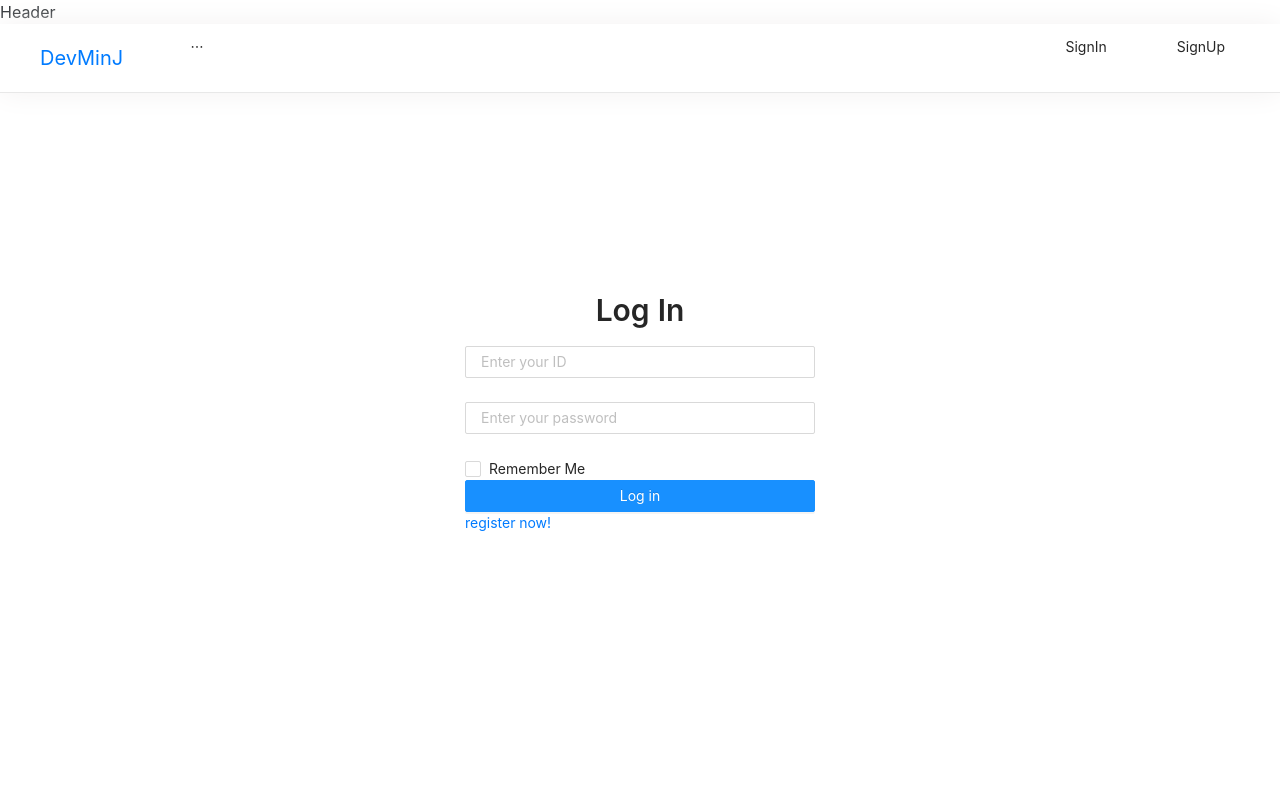
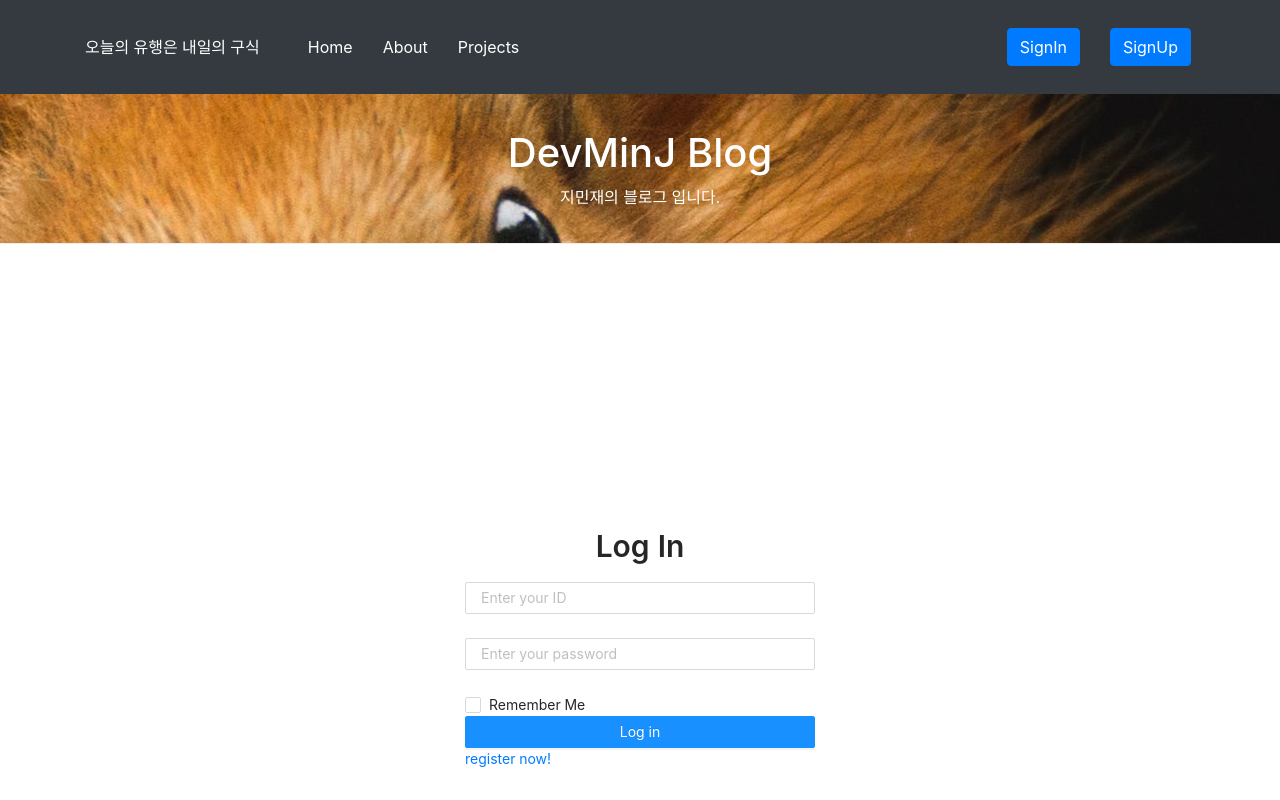
Before and after one commit to ccc96360/Blog, a React (Create React App) app in the folder client/: page /login in a window 1280 px wide. Shown: the top 800 px of the page. Built offline with nearby package versions, Linux system fonts and the light colour scheme; no server answers.

Commit message:
NavBar,Header 적용및 변경 --Left 메뉴-- Home About Projects항목으로 변경 --Right 메뉴-- SignIn Signup 버튼으로 변경 로그인시 Post버튼 추가 ----- Header이미지 이쁜것필요함

```diff
--- a/client/src/assets/custom.scss
+++ b/client/src/assets/custom.scss
@@ -1,5 +1,19 @@
 #main-footer {
     background: #132130;
     color: #fff;
-
 }
+#page-header {
+    height: 150px;
+    color:#fff;
+    background: url('./img/header.jpg');
+    background-position: 55% 50%;
+    background-attachment: fixed;
+    border-bottom: 1px #eee solid;
+    padding-top: 35px;
+}
+#Login-Page {
+    width: 300px;
+}
+#id{
+    background: #fff;
+}
--- a/client/src/components/Header/Header.js
+++ b/client/src/components/Header/Header.js
@@ -1,9 +1,15 @@
 import React from 'react'
+import {Row, Col} from 'reactstrap'
 
 function Header() {
     return (
-        <div>
-            Header
+        <div id="page-header" className="mb-3">
+            <Row>
+                <Col md="6" sm="auto" className="text-white text-center m-auto">
+                    <h1 className="text-white">DevMinJ Blog</h1>
+                    <p>지민재의 블로그 입니다.</p>
+                </Col>
+            </Row>
         </div>
     )
 }
--- a/client/src/components/NavBar/NavBar.js
+++ b/client/src/components/NavBar/NavBar.js
@@ -1,11 +1,13 @@
-import React, {useState} from 'react'
+import React, {Fragment, useState} from 'react'
 import LeftMenu from './Sections/LeftMenu';
 import RightMenu from './Sections/RightMenu';
-import { Drawer, Button} from 'antd';
-import Icon from '@ant-design/icons';
+import {Collapse, Container, Nav, Navbar, NavbarToggler} from 'reactstrap';
 import './Sections/Navbar.css';
+import { Link } from 'react-router-dom';
+import {useSelector} from 'react-redux'
 
 function NavBar() {
+    const user = useSelector(state => state.user)
     const [visible, setVisible] = useState(false)
 
     const showDrawer = () => {
@@ -17,37 +19,22 @@ function NavBar() {
     };
 
     return(
-    <nav className="menu" style={{ position: 'fixed', zIndex: 5, width: '100%' }}>
-      <div className="menu__logo">
-        <a href="/">DevMinJ</a>
-      </div>
-      <div className="menu__container">
-        <div className="menu_left">
-          <LeftMenu mode="horizontal" />
-        </div>
-        <div className="menu_rigth">
-          <RightMenu mode="horizontal" />
-        </div>
-        <Button
-          className="menu__mobile-button"
-          type="primary"
-          onClick={showDrawer}
-        >
-          <Icon type="align-right" />
-        </Button>
-        <Drawer
-          title="Basic Drawer"
-          placement="right"
-          className="menu_drawer"
-          closable={false}
-          onClose={onClose}
-          visible={visible}
-        >
-          <LeftMenu mode="inline" />
-          <RightMenu mode="inline" />
-        </Drawer>
-      </div>
-    </nav>
+      <Fragment>
+        <Navbar color="dark" expand="lg" className="sticky-top">
+          <Container>
+            <Link to="/" className="text-white text-decoration-none mr-5">
+              오늘의 유행은 내일의 구식
+            </Link>
+            <LeftMenu />
+            <Collapse isOpen={true} navbar>
+              <Nav className="ml-auto d-flex justify-content-around" navbar>
+              <NavbarToggler mode = "horizontal"/>
+              <h1 color="dark"  className="text-white"><RightMenu mode = "horizontal" /></h1>
+              </Nav>
+            </Collapse>
+          </Container>
+        </Navbar>
+      </Fragment>
     )
 }
 
--- a/client/src/components/NavBar/Sections/LeftMenu.js
+++ b/client/src/components/NavBar/Sections/LeftMenu.js
@@ -1,26 +1,27 @@
 import React from 'react'
-import { Menu } from 'antd';
-const SubMenu = Menu.SubMenu;
-const MenuItemGroup = Menu.ItemGroup;
-
+import { Link } from 'react-router-dom';
+import { Col, Row } from 'reactstrap';
+import "../../../assets/custom.scss"
 function LeftMenu(props) {
     return (
-        <Menu mode={props.mode}>
-        <Menu.Item key="mail">
-          <a href="/">Home</a>
-        </Menu.Item>
-        <SubMenu title={<span>Blogs</span>}>
-          <MenuItemGroup title="Item 1">
-            <Menu.Item key="setting:1">Option 1</Menu.Item>
-            <Menu.Item key="setting:2">Option 2</Menu.Item>
-          </MenuItemGroup>
-          <MenuItemGroup title="Item 2">
-            <Menu.Item key="setting:3">Option 3</Menu.Item>
-            <Menu.Item key="setting:4">Option 4</Menu.Item>
-          </MenuItemGroup>
-        </SubMenu>
-      </Menu>
-      )
+      <Row id="L">
+        <Col>
+          <Link to="/" className="text-white text-decoration-none">
+            Home
+          </Link>
+        </Col>
+        <Col>
+          <Link to="/" className="text-white text-decoration-none">
+            About
+          </Link>
+        </Col>
+        <Col>
+          <Link to="#" className="text-white text-decoration-none">
+            Projects
+          </Link>
+        </Col>
+      </Row>
+    )
 }
 
 export default LeftMenu
--- a/client/src/components/NavBar/Sections/RightMenu.js
+++ b/client/src/components/NavBar/Sections/RightMenu.js
@@ -1,9 +1,9 @@
 import React from 'react'
-import { Menu } from 'antd';
 import axios from 'axios';
-//import { USER_SERVER } from '../../../Config';
-import { withRouter } from 'react-router-dom';
+import { Link, withRouter } from 'react-router-dom';
 import { useSelector } from "react-redux";
+import {Row, Col} from 'reactstrap'
+
 
 function RightMenu(props) {
     const user = useSelector(state => state.user)
@@ -18,22 +18,35 @@ function RightMenu(props) {
       };
       if (user.userData && !user.userData.isAuth) {
         return (
-          <Menu mode={props.mode}>
-            <Menu.Item key="mail">
-              <a href="/login">SignIn</a>
-            </Menu.Item>
-            <Menu.Item key="app">
-              <a href="/register">SignUp</a>
-            </Menu.Item>
-          </Menu>
+          <div className="text-center p-1 h6 font-weight-light mt-3">
+            <Row >
+                <Col>
+                    <Link to="/login" className="btn btn-primary text-white text-decoration-none ">
+                      SignIn
+                    </Link>
+                </Col>
+                <Col>
+                    <Link to="/register" className="btn btn-primary text-white text-decoration-none">
+                      SignUp
+                    </Link>
+                </Col>
+            </Row>
+          </div>
         )
-      } else {
+      } else{
         return (
-          <Menu mode={props.mode}>
-            <Menu.Item key="logout">
-              <a onClick={logoutHandler}>Logout</a>
-            </Menu.Item>
-          </Menu>
+          <Row className="text-center p-1 h6 font-weight-light mt-3">
+              <Col>
+              <Link to="/post" className="btn btn-success text-white text-decoration-none">
+                Post
+              </Link>
+            </Col>
+            <Col>
+              <Link onClick={logoutHandler} className="btn btn-primary text-white text-decoration-none">
+                Logout
+              </Link>
+            </Col>
+          </Row>
         )
       }
 }
--- a/client/src/index.css
+++ b/client/src/index.css
@@ -35,5 +35,5 @@ input.error {
 .input-feedback {
   color: red;
   height: 5px;
-  margin-top: -12px;
+  margin-top: 12px;
 }
--- a/client/src/redux/_actions/user_action.js
+++ b/client/src/redux/_actions/user_action.js
@@ -3,7 +3,6 @@ import {LOGIN_USER, REGISTER_USER, AUTH_USER, LOGOUT_USER} from './types'
 
 
 export function loginUser(dataToSubmit){
-    console.log(process.env.REACT_APP_SERVER_ROUTES)
     const request = axios.post(`${process.env.REACT_APP_SERVER_ROUTES}/login`,dataToSubmit)
                         .then(response =>response.data)
     return{
--- a/client/src/routes/Router.js
+++ b/client/src/routes/Router.js
@@ -12,8 +12,8 @@ import {Container} from 'reactstrap'
 
 const MyRouter = () => (
     <Suspense fallback={(<div>Loading...</div>)}>
+        <NavBar />
         <Header />
-        <NavBar />
         <Container>
             <Switch>
             <Route exact path="/" component={Auth(LandingPage, null)} />
```
Also changed, not shown: client/src/assets/img/header.jpg (added).
